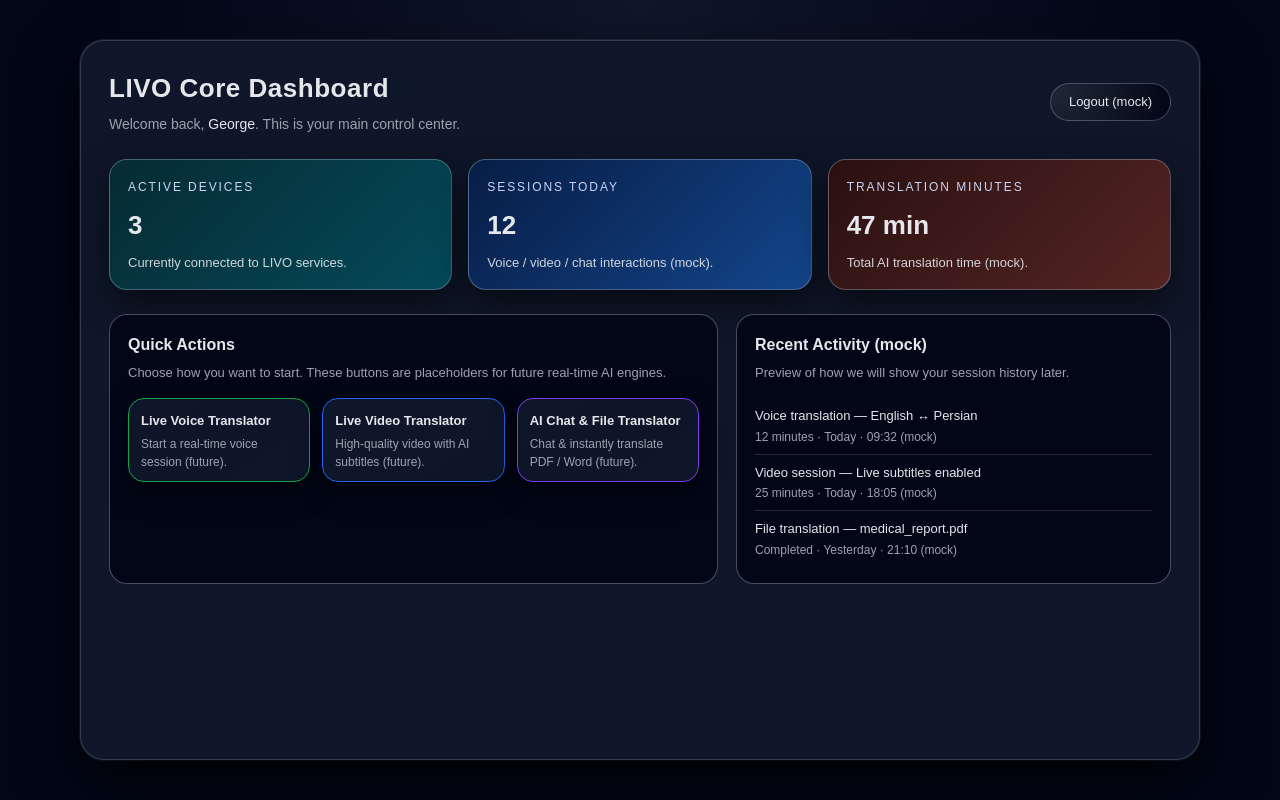
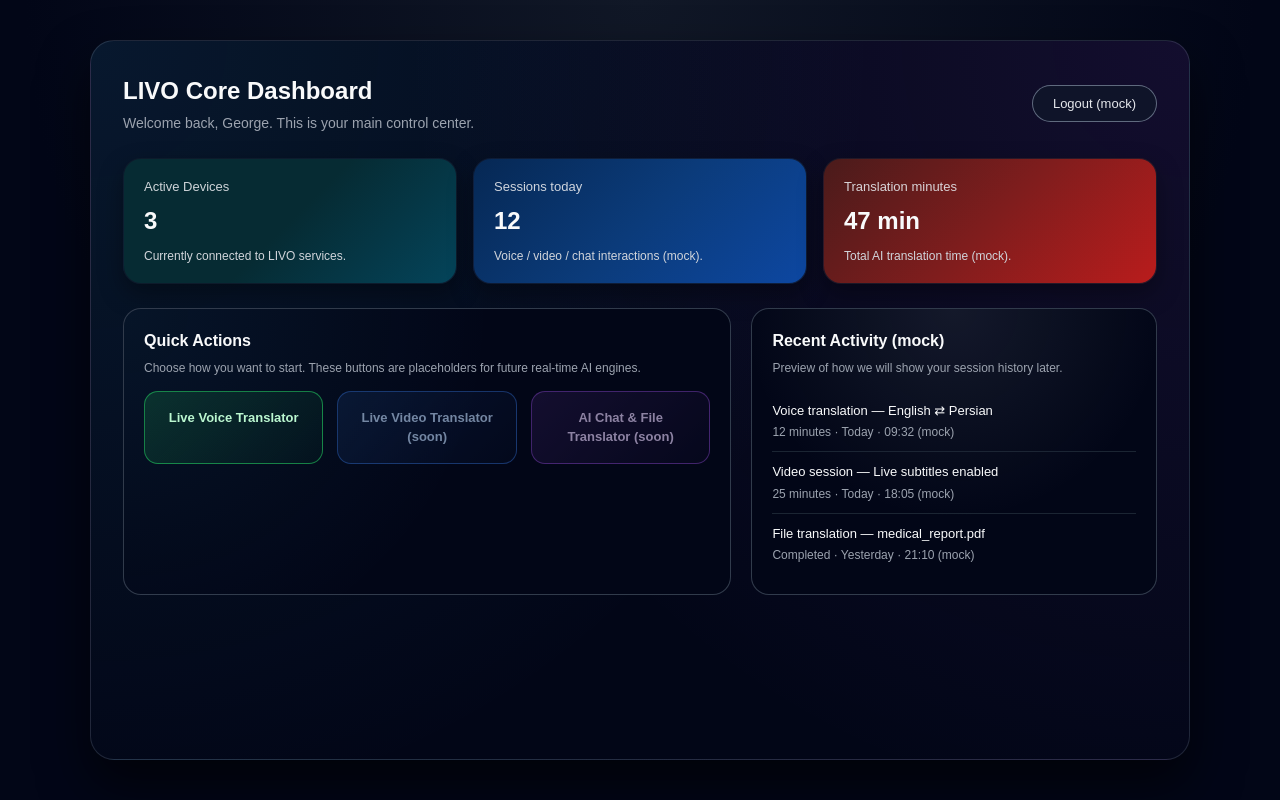
Before and after one commit to georgesmithuk1985-creator/livo-ai-wold, a Next.js app: page /dashboard in a window 1280 px wide. Built offline with nearby package versions, Linux system fonts and the light colour scheme.

Commit message:
full dashboard refactor with voice link

```diff
--- a/app/dashboard/page.tsx
+++ b/app/dashboard/page.tsx
@@ -11,92 +11,67 @@ export default function DashboardPage() {
       label: "Active Devices",
       value: "3",
       description: "Currently connected to LIVO services.",
-      background: "linear-gradient(135deg, #062b33, #044a5a)",
+      background: "linear-gradient(135deg, #062b33, #062b33, #04445a)",
     },
     {
       id: 2,
       label: "Sessions today",
       value: "12",
       description: "Voice / video / chat interactions (mock).",
-      background: "linear-gradient(135deg, #071d45, #13458b)",
+      background: "linear-gradient(135deg, #062854, #0b3b7a, #0d47a1)",
     },
     {
       id: 3,
       label: "Translation minutes",
       value: "47 min",
       description: "Total AI translation time (mock).",
-      background: "linear-gradient(135deg, #2a1010, #552424)",
-    },
-  ];
-
-  const quickActions = [
-    {
-      id: 1,
-      title: "Live Voice Translator",
-      subtitle: "Start a real-time voice session (future).",
-      borderColor: "#16a34a",
-      hoverBackground: "rgba(22,163,74,0.12)",
-    },
-    {
-      id: 2,
-      title: "Live Video Translator",
-      subtitle: "High-quality video with AI subtitles (future).",
-      borderColor: "#2563eb",
-      hoverBackground: "rgba(37,99,235,0.12)",
-    },
-    {
-      id: 3,
-      title: "AI Chat & File Translator",
-      subtitle: "Chat & instantly translate PDF / Word (future).",
-      borderColor: "#7c3aed",
-      hoverBackground: "rgba(124,58,237,0.12)",
+      background: "linear-gradient(135deg, #4a1b1b, #7f1d1d, #b91c1c)",
     },
   ];
 
   const recentActivity = [
     {
       id: 1,
-      title: "Voice translation — English ↔ Persian",
-      meta: "12 minutes · Today · 09:32 (mock)",
+      title: "Voice translation — English ⇄ Persian",
+      detail: "12 minutes · Today · 09:32 (mock)",
     },
     {
       id: 2,
       title: "Video session — Live subtitles enabled",
-      meta: "25 minutes · Today · 18:05 (mock)",
+      detail: "25 minutes · Today · 18:05 (mock)",
     },
     {
       id: 3,
       title: "File translation — medical_report.pdf",
-      meta: "Completed · Yesterday · 21:10 (mock)",
+      detail: "Completed · Yesterday · 21:10 (mock)",
     },
   ];
 
   return (
-    <div
+    <main
       style={{
         minHeight: "100vh",
-        background: "radial-gradient(circle at top, #0f172a 0, #020617 55%)",
-        color: "#e5e7eb",
+        background: "radial-gradient(circle at top, #111827, #020617 60%)",
+        color: "#f9fafb",
+        padding: "40px 16px",
         display: "flex",
         justifyContent: "center",
-        padding: "40px 16px",
       }}
     >
       <div
         style={{
           width: "100%",
-          maxWidth: "1120px",
+          maxWidth: "1100px",
+          borderRadius: "24px",
+          padding: "32px",
           background:
-            "linear-gradient(145deg, rgba(15,23,42,0.98), rgba(15,23,42,0.98))",
-          borderRadius: "24px",
-          padding: "28px 28px 32px 28px",
-          boxShadow:
-            "0 24px 60px rgba(0,0,0,0.75), 0 0 0 1px rgba(148,163,184,0.16)",
-          border: "1px solid rgba(148,163,184,0.28)",
+            "radial-gradient(circle at 0% 0%, rgba(56,189,248,0.1), transparent 60%), radial-gradient(circle at 100% 0%, rgba(168,85,247,0.1), transparent 60%), #020617",
+          boxShadow: "0 25px 50px rgba(0,0,0,0.6)",
+          border: "1px solid rgba(148,163,184,0.2)",
         }}
       >
         {/* Header */}
-        <div
+        <header
           style={{
             display: "flex",
             justifyContent: "space-between",
@@ -107,45 +82,36 @@ export default function DashboardPage() {
           <div>
             <h1
               style={{
-                fontSize: "26px",
+                fontSize: "24px",
                 fontWeight: 700,
-                letterSpacing: "0.02em",
+                marginBottom: "4px",
               }}
             >
               LIVO Core Dashboard
             </h1>
-            <p
-              style={{
-                marginTop: "6px",
-                fontSize: "14px",
-                color: "#9ca3af",
-              }}
-            >
-              Welcome back, <span style={{ color: "#e5e7eb" }}>{userName}</span>
-              . This is your main control center.
+            <p style={{ color: "#9ca3af", fontSize: "14px" }}>
+              Welcome back, {userName}. This is your main control center.
             </p>
           </div>
-
           <button
             type="button"
             style={{
-              padding: "8px 18px",
+              padding: "8px 20px",
               borderRadius: "999px",
-              border: "1px solid rgba(148,163,184,0.4)",
-              background:
-                "radial-gradient(circle at top left, #1f2937, #020617)",
+              border: "1px solid rgba(148,163,184,0.6)",
+              background: "rgba(15,23,42,0.8)",
               color: "#e5e7eb",
               fontSize: "13px",
-              fontWeight: 500,
-              cursor: "default",
+              cursor: "pointer",
             }}
+            onClick={() => alert("Logout is mock-only in this demo.")}
           >
             Logout (mock)
           </button>
-        </div>
+        </header>
 
         {/* Top stats */}
-        <div
+        <section
           style={{
             display: "grid",
             gridTemplateColumns: "repeat(3, minmax(0, 1fr))",
@@ -158,61 +124,54 @@ export default function DashboardPage() {
               key={item.id}
               style={{
                 borderRadius: "18px",
-                padding: "18px 18px 16px 18px",
+                padding: "18px 20px",
                 background: item.background,
-                border: "1px solid rgba(148,163,184,0.45)",
-                boxShadow: "0 14px 35px rgba(0,0,0,0.55)",
+                boxShadow: "0 10px 25px rgba(0,0,0,0.35)",
+                border: "1px solid rgba(15,23,42,0.8)",
               }}
             >
-              <p
+              <div
                 style={{
-                  fontSize: "12px",
-                  textTransform: "uppercase",
-                  letterSpacing: "0.16em",
-                  color: "#cbd5f5",
-                  marginBottom: "10px",
+                  fontSize: "13px",
+                  color: "#e5e7eb",
+                  marginBottom: "6px",
+                  opacity: 0.9,
                 }}
               >
                 {item.label}
-              </p>
-              <p
+              </div>
+              <div
                 style={{
-                  fontSize: "26px",
+                  fontSize: "24px",
                   fontWeight: 700,
                   marginBottom: "8px",
                 }}
               >
                 {item.value}
-              </p>
-              <p
-                style={{
-                  fontSize: "13px",
-                  color: "#e5e7eb",
-                  opacity: 0.9,
-                }}
-              >
+              </div>
+              <div style={{ fontSize: "12px", color: "#d1d5db" }}>
                 {item.description}
-              </p>
+              </div>
             </div>
           ))}
-        </div>
+        </section>
 
-        {/* Bottom grid: Quick Actions + Activity */}
-        <div
+        {/* Bottom area: Quick Actions + Recent Activity */}
+        <section
           style={{
             display: "grid",
-            gridTemplateColumns: "minmax(0, 1.4fr) minmax(0, 1fr)",
-            gap: "18px",
+            gridTemplateColumns: "minmax(0, 3fr) minmax(0, 2fr)",
+            gap: "20px",
           }}
         >
           {/* Quick Actions */}
-          <section
+          <div
             style={{
               borderRadius: "18px",
-              padding: "18px 18px 16px 18px",
+              padding: "20px",
               background:
-                "radial-gradient(circle at top left, #020617, #020617)",
-              border: "1px solid rgba(148,163,184,0.45)",
+                "radial-gradient(circle at top left, rgba(56,189,248,0.08), transparent 55%), #020617",
+              border: "1px solid rgba(55,65,81,0.9)",
             }}
           >
             <h2
@@ -226,9 +185,9 @@ export default function DashboardPage() {
             </h2>
             <p
               style={{
-                fontSize: "13px",
+                fontSize: "12px",
                 color: "#9ca3af",
-                marginBottom: "16px",
+                marginBottom: "14px",
               }}
             >
               Choose how you want to start. These buttons are placeholders for
@@ -239,53 +198,78 @@ export default function DashboardPage() {
               style={{
                 display: "grid",
                 gridTemplateColumns: "repeat(3, minmax(0, 1fr))",
-                gap: "12px",
+                gap: "14px",
               }}
             >
-              {quickActions.map((action) => (
-                <div
-                  key={action.id}
+              {/* کارت 1: Live Voice Translator → لینک به /voice */}
+              <a
+                href="/voice"
                 style={{
-                    borderRadius: "16px",
-                    padding: "12px 12px 10px 12px",
-                    border: `1px solid ${action.borderColor}`,
+                  display: "block",
+                  padding: "16px 14px",
+                  borderRadius: "14px",
                   background:
-                      "linear-gradient(145deg, rgba(15,23,42,0.95), rgba(15,23,42,0.9))",
-                    cursor: "not-allowed",
-                    boxShadow: "0 10px 25px rgba(0,0,0,0.55)",
+                    "linear-gradient(135deg, rgba(34,197,94,0.18), rgba(34,197,94,0.04))",
+                  border: "1px solid rgba(34,197,94,0.6)",
+                  color: "#bbf7d0",
+                  fontSize: "13px",
+                  fontWeight: 600,
+                  textDecoration: "none",
+                  textAlign: "center",
+                  cursor: "pointer",
                 }}
               >
-                  <p
+                Live Voice Translator
+              </a>
+
+              {/* کارت 2: Live Video Translator (soon) */}
+              <div
                 style={{
+                  padding: "16px 14px",
+                  borderRadius: "14px",
+                  background:
+                    "linear-gradient(135deg, rgba(59,130,246,0.18), rgba(59,130,246,0.04))",
+                  border: "1px solid rgba(59,130,246,0.6)",
+                  color: "#bfdbfe",
                   fontSize: "13px",
                   fontWeight: 600,
-                      marginBottom: "4px",
+                  textAlign: "center",
+                  cursor: "not-allowed",
+                  opacity: 0.6,
                 }}
               >
-                    {action.title}
-                  </p>
-                  <p
+                Live Video Translator (soon)
+              </div>
+
+              {/* کارت 3: AI Chat & File Translator (soon) */}
+              <div
                 style={{
-                      fontSize: "12px",
-                      color: "#9ca3af",
-                      lineHeight: 1.5,
+                  padding: "16px 14px",
+                  borderRadius: "14px",
+                  background:
+                    "linear-gradient(135deg, rgba(168,85,247,0.18), rgba(168,85,247,0.04))",
+                  border: "1px solid rgba(168,85,247,0.6)",
+                  color: "#e9d5ff",
+                  fontSize: "13px",
+                  fontWeight: 600,
+                  textAlign: "center",
+                  cursor: "not-allowed",
+                  opacity: 0.6,
                 }}
               >
-                    {action.subtitle}
-                  </p>
+                AI Chat & File Translator (soon)
               </div>
-              ))}
             </div>
-          </section>
+          </div>
 
           {/* Recent Activity */}
-          <section
+          <div
             style={{
               borderRadius: "18px",
-              padding: "18px 18px 16px 18px",
+              padding: "20px",
               background:
-                "radial-gradient(circle at top left, #020617, #020617)",
-              border: "1px solid rgba(148,163,184,0.45)",
+                "radial-gradient(circle at top, rgba(148,163,184,0.12), transparent 60%), #020617",
+              border: "1px solid rgba(55,65,81,0.9)",
             }}
           >
             <h2
@@ -299,9 +283,9 @@ export default function DashboardPage() {
             </h2>
             <p
               style={{
-                fontSize: "13px",
+                fontSize: "12px",
                 color: "#9ca3af",
-                marginBottom: "16px",
+                marginBottom: "14px",
               }}
             >
               Preview of how we will show your session history later.
@@ -312,36 +296,31 @@ export default function DashboardPage() {
                 <li
                   key={item.id}
                   style={{
-                    padding: "8px 0",
+                    padding: "10px 0",
                     borderBottom:
-                      item.id === recentActivity[recentActivity.length - 1].id
-                        ? "none"
-                        : "1px solid rgba(55,65,81,0.65)",
+                      item.id !== recentActivity.length
+                        ? "1px solid rgba(31,41,55,0.9)"
+                        : "none",
                   }}
                 >
-                  <p
+                  <div
                     style={{
                       fontSize: "13px",
                       fontWeight: 500,
-                      marginBottom: "2px",
+                      marginBottom: "3px",
                     }}
                   >
                     {item.title}
-                  </p>
-                  <p
-                    style={{
-                      fontSize: "12px",
-                      color: "#9ca3af",
-                    }}
-                  >
-                    {item.meta}
-                  </p>
+                  </div>
+                  <div style={{ fontSize: "12px", color: "#9ca3af" }}>
+                    {item.detail}
+                  </div>
                 </li>
               ))}
             </ul>
+          </div>
         </section>
       </div>
-      </div>
-    </div>
+    </main>
   );
 }
--- /dev/null
+++ b/app/voice/page.tsx
@@ -0,0 +1,148 @@
+"use client";
+
+import React from "react";
+
+export default function VoicePage() {
+  return (
+    <main
+      style={{
+        minHeight: "100vh",
+        background: "radial-gradient(circle at top, #111827, #020617)",
+        display: "flex",
+        alignItems: "center",
+        justifyContent: "center",
+        padding: "24px",
+        color: "white",
+        fontFamily: "system-ui, -apple-system, BlinkMacSystemFont, sans-serif",
+      }}
+    >
+      <div
+        style={{
+          maxWidth: "900px",
+          width: "100%",
+          borderRadius: "24px",
+          padding: "32px 28px",
+          background:
+            "linear-gradient(135deg, rgba(15,23,42,0.98), rgba(30,64,175,0.9))",
+          boxShadow:
+            "0 24px 80px rgba(15,23,42,0.8), 0 0 0 1px rgba(148,163,184,0.15)",
+          border: "1px solid rgba(148,163,184,0.35)",
+        }}
+      >
+        <h1
+          style={{
+            fontSize: "28px",
+            fontWeight: 700,
+            marginBottom: "4px",
+          }}
+        >
+          Live Voice Translator (Future)
+        </h1>
+
+        <p
+          style={{
+            marginBottom: "24px",
+            color: "#e5e7eb",
+            fontSize: "14px",
+          }}
+        >
+          این صفحه در نسخه‌های بعدی LIVO فعال می‌شود. در این‌جا مکالمه‌ی صوتی
+          زنده بین دو زبان (مثلاً انگلیسی و فارسی) با کمک هوش مصنوعی انجام
+          خواهد شد.
+        </p>
+
+        <div
+          style={{
+            display: "grid",
+            gridTemplateColumns: "1.2fr 0.8fr",
+            gap: "20px",
+          }}
+        >
+          {/* سمت چپ: توضیح و placeholder */}
+          <div
+            style={{
+              borderRadius: "18px",
+              padding: "18px 16px",
+              background:
+                "radial-gradient(circle at top left, #1e293b, #020617)",
+              border: "1px solid rgba(148,163,184,0.4)",
+            }}
+          >
+            <h2
+              style={{
+                fontSize: "16px",
+                marginBottom: "10px",
+                fontWeight: 600,
+              }}
+            >
+              وضعیت جلسه (Demo)
+            </h2>
+            <ul
+              style={{
+                fontSize: "13px",
+                color: "#e5e7eb",
+                lineHeight: 1.7,
+                paddingLeft: "18px",
+              }}
+            >
+              <li>اتصال میکروفون و بلندگو (در نسخه واقعی).</li>
+              <li>انتخاب زبان مبدأ و مقصد.</li>
+              <li>نمایش متن دو طرف مکالمه.</li>
+              <li>ذخیره‌ی جلسه برای مرور بعدی.</li>
+            </ul>
+          </div>
+
+          {/* سمت راست: کارت کوچک تنظیمات */}
+          <div
+            style={{
+              borderRadius: "18px",
+              padding: "16px 16px 18px",
+              background:
+                "linear-gradient(145deg, rgba(22,163,74,0.2), rgba(22,163,74,0.05))",
+              border: "1px solid rgba(34,197,94,0.45)",
+            }}
+          >
+            <p
+              style={{
+                fontSize: "13px",
+                color: "#bbf7d0",
+                marginBottom: "8px",
+              }}
+            >
+              این فقط یک نمونه‌ی نمایشی است.
+            </p>
+            <p
+              style={{
+                fontSize: "12px",
+                color: "#dcfce7",
+                marginBottom: "10px",
+              }}
+            >
+              در نسخه بعدی، دکمه‌ی «شروع جلسه» در اینجا فعال می‌شود و می‌توانید
+              مکالمه‌ی زنده را امتحان کنید.
+            </p>
+            <button
+              type="button"
+              style={{
+                marginTop: "4px",
+                width: "100%",
+                padding: "10px 0",
+                borderRadius: "999px",
+                border: "none",
+                background:
+                  "linear-gradient(135deg, #22c55e, #4ade80, #22c55e)",
+                color: "#022c22",
+                fontWeight: 600,
+                fontSize: "13px",
+                cursor: "not-allowed",
+                opacity: 0.65,
+              }}
+            >
+              Start Session (Coming soon)
+            </button>
+          </div>
+        </div>
+      </div>
+    </main>
+  );
+}
```
Lines whose indentation alone changed are shown as unchanged.
